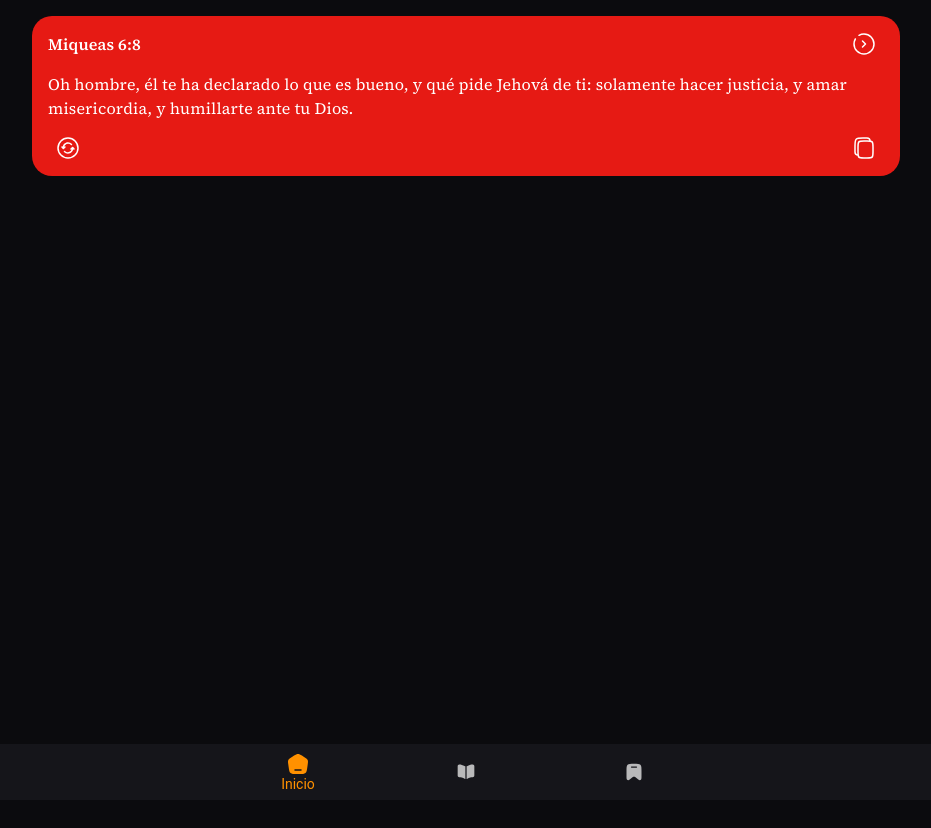
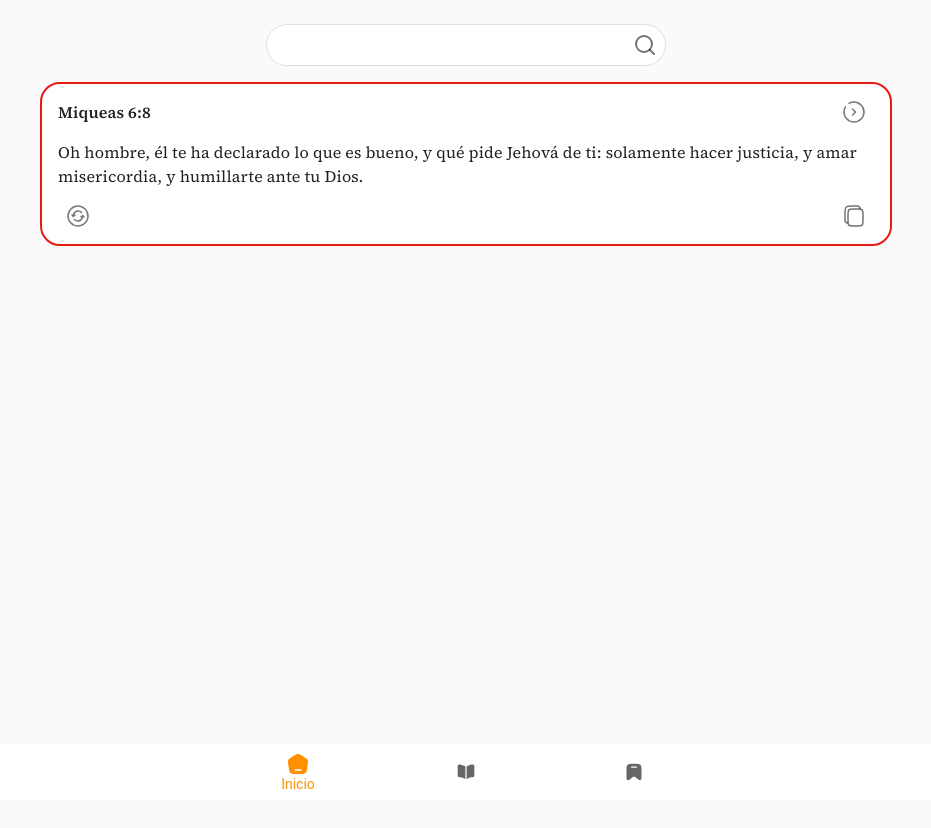
Before and after one commit to joanmat117/online-bible, a Next.js app: page /home in a window 1280 px wide. Shown: the top 828 px of the page, without its empty margins (174-1105 px from the left). Built offline with nearby package versions, Linux system fonts and the light colour scheme; what @mui/material-nextjs would draw is missing.

Commit message:
SearchBar beta implemented

```diff
--- a/src/app/(layout-views)/home/page.tsx
+++ b/src/app/(layout-views)/home/page.tsx
@@ -1,7 +1,12 @@
+import { ChapterSearchBar } from "@/components/chapterSearchBar";
 import { RandomVerseCard } from "@/components/randomVerseCard";
-
+import {Box} from '@mui/material'
 export default function Home() {
-  return <>
+  return <Box sx={{
+    paddingY:3,
+    paddingX:1
+  }}>
+    <ChapterSearchBar/>
     <RandomVerseCard/>
-  </>;
+  </Box>;
 }
--- /dev/null
+++ b/src/components/chapterSearchBar.tsx
@@ -0,0 +1,60 @@
+"use client"
+import { Autocomplete,IconButton,Paper,TextField } from "@mui/material";
+import { KeyboardEvent } from "react";
+import { Search } from "lucide-react";
+import chaptersArray from '@/data/chaptersArray.json'
+import { getBookByQuery } from "@/utils/books-utilities";
+import { useRouter} from 'next/navigation'
+
+export function ChapterSearchBar(){
+  const router  = useRouter()
+  function handleEnterPress(e:KeyboardEvent<HTMLDivElement>){
+    if(e.key !== "Enter" || !e.target) return
+    const inputValue = (e.target as HTMLInputElement).value
+    if(!inputValue) return
+    const [book,chapter] = inputValue.split(' ')
+    const chapterNumb = Number(chapter)
+    const bookValidated = getBookByQuery(book)
+    if(!bookValidated) return
+    const chapterValidated = chapterNumb <= bookValidated.numberOfChapters && chapterNumb > 0? chapterNumb : 1
+    router.push(`/read?book=${bookValidated.title}&chapter=${chapterValidated}`)
+  }
+
+  return <Paper elevation={1} variant="outlined" sx={{
+    display:'flex',
+    borderRadius:'100px',
+    maxWidth:{xs:'300px',sm:'400px'},
+    mx:'auto',
+    backgroundColor:'background.paper'
+  }}>
+    <Autocomplete
+      freeSolo
+      size="small"
+      sx={{width:'100%'}}
+      options={chaptersArray}
+      renderInput={(params)=>(
+        <TextField
+          onKeyDown={handleEnterPress}
+        sx={{
+          padding:"0px 5px",
+          "& .MuiOutlinedInput-root": {
+          "& fieldset": {
+            border: "none", // Sin borde normal
+          },
+          "&:hover fieldset": {
+            border: "none", // Sin borde en hover
+          },
+          "&.Mui-focused fieldset": {
+            border: "none", // Sin borde en focus
+          }
+          }
+        }}
+        {...params}
+      />
+    )}
+    />
+    <IconButton>
+      <Search/>
+    </IconButton>
+  </Paper>
+}
--- a/src/components/randomVerseCard.tsx
+++ b/src/components/randomVerseCard.tsx
@@ -11,7 +11,15 @@ export function RandomVerseCard(){
   const router = useRouter()
 
   if(!randomVerse) return
-  return <Stack direction='column' gap={1} sx={{borderRadius:'20px',px:2,py:1,m:2,backgroundColor:'secondary.main'}}>
+  return <Stack direction='column' gap={1} sx={{
+    borderRadius:'20px',
+    px:2,
+    py:1,
+    m:2,
+    border:2,
+    borderColor:'secondary.main',
+    backgroundColor:'background.paper',
+  }}>
   <Stack direction={'row'} sx={{justifyContent:'space-between',alignItems:'center'}}>
     <Typography sx={{fontFamily:'"Source Serif 4"',fontWeight:600}} variant='body1'>{verseRoute}</Typography>
     <IconButton onClick={()=>{
--- a/src/components/themeContext.tsx
+++ b/src/components/themeContext.tsx
@@ -10,7 +10,7 @@ type ContextType = {
 const ThemeContext = createContext<ContextType>(null);
 
 export const ThemeMuiProvider = ({ children }:{children:ReactNode}) => {
-  const [mode, setMode] = useState<PaletteMode>('dark')
+  const [mode, setMode] = useState<PaletteMode>('light')
 
   const toggleTheme = () => {
     setMode((prevMode) => (prevMode === 'light' ? 'dark' : 'light'));
--- /dev/null
+++ b/src/data/chaptersArray.json
@@ -0,0 +1,135 @@
+[
+
+  "Génesis",
+
+  "Éxodo",
+
+  "Levítico",
+
+  "Números",
+
+  "Deuteronomio",
+
+  "Josué",
+
+  "Jueces",
+
+  "Rut",
+
+  "1 Samuel",
+
+  "2 Samuel",
+
+  "1 Reyes",
+
+  "2 Reyes",
+
+  "1 Crónicas",
+
+  "2 Crónicas",
+
+  "Esdras",
+
+  "Nehemías",
+
+  "Ester",
+
+  "Job",
+
+  "Salmos",
+
+  "Proverbios",
+
+  "Eclesiastés",
+
+  "Cantares",
+
+  "Isaías",
+
+  "Jeremías",
+
+  "Lamentaciones",
+
+  "Ezequiel",
+
+  "Daniel",
+
+  "Oseas",
+
+  "Joel",
+
+  "Amós",
+
+  "Abdías",
+
+  "Jonás",
+
+  "Miqueas",
+
+  "Nahúm",
+
+  "Habacuc",
+
+  "Sofonías",
+
+  "Hageo",
+
+  "Zacarías",
+
+  "Malaquías",
+
+  "Mateo",
+
+  "Marcos",
+
+  "Lucas",
+
+  "Juan",
+
+  "Hechos",
+
+  "Romanos",
+
+  "1 Corintios",
+
+  "2 Corintios",
+
+  "Gálatas",
+
+  "Efesios",
+
+  "Filipenses",
+
+  "Colosenses",
+
+  "1 Tesalonicenses",
+
+  "2 Tesalonicenses",
+
+  "1 Timoteo",
+
+  "2 Timoteo",
+
+  "Tito",
+
+  "Filemón",
+
+  "Hebreos",
+
+  "Santiago",
+
+  "1 Pedro",
+
+  "2 Pedro",
+
+  "1 Juan",
+
+  "2 Juan",
+
+  "3 Juan",
+
+  "Judas",
+
+  "Apocalipsis"
+
+]
```
